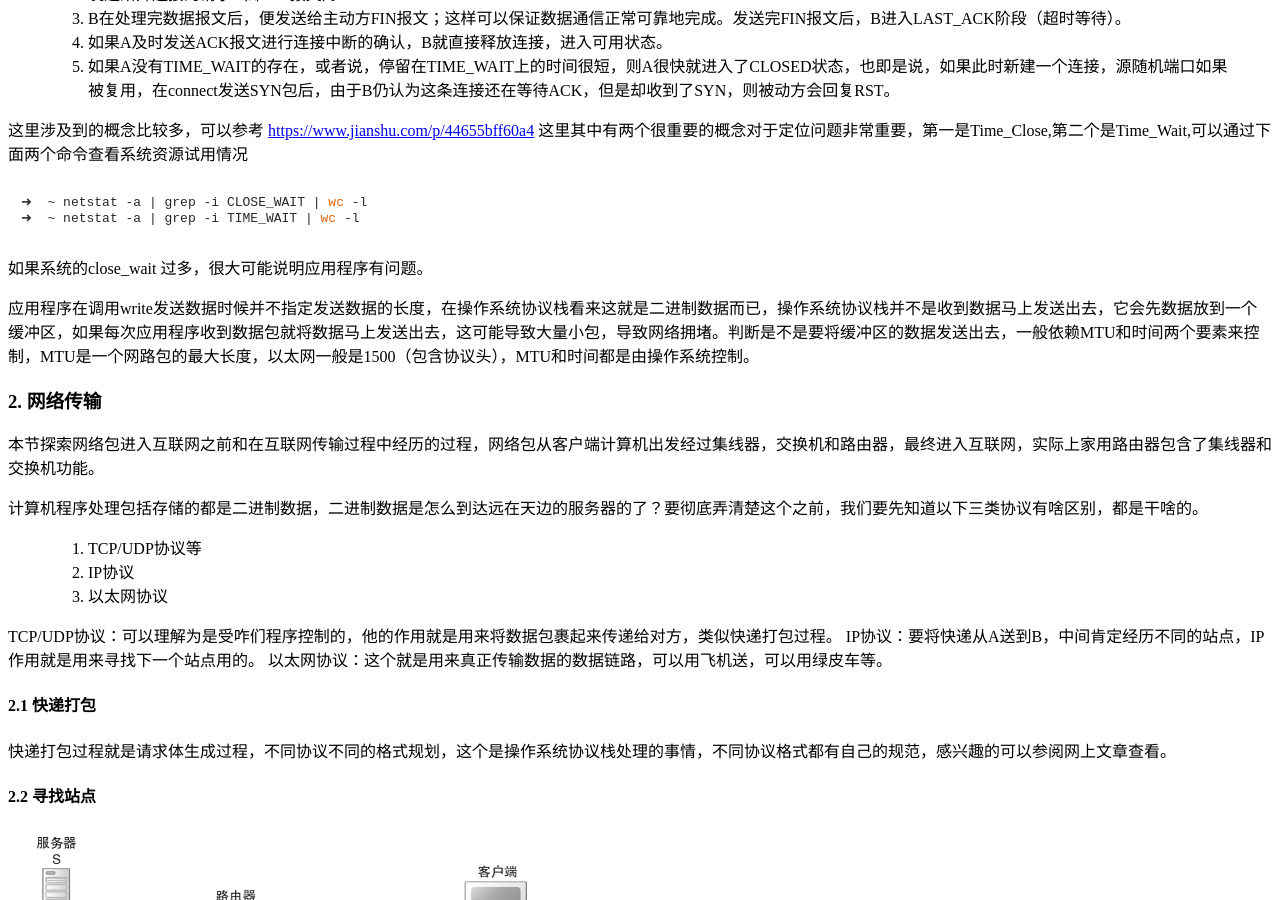
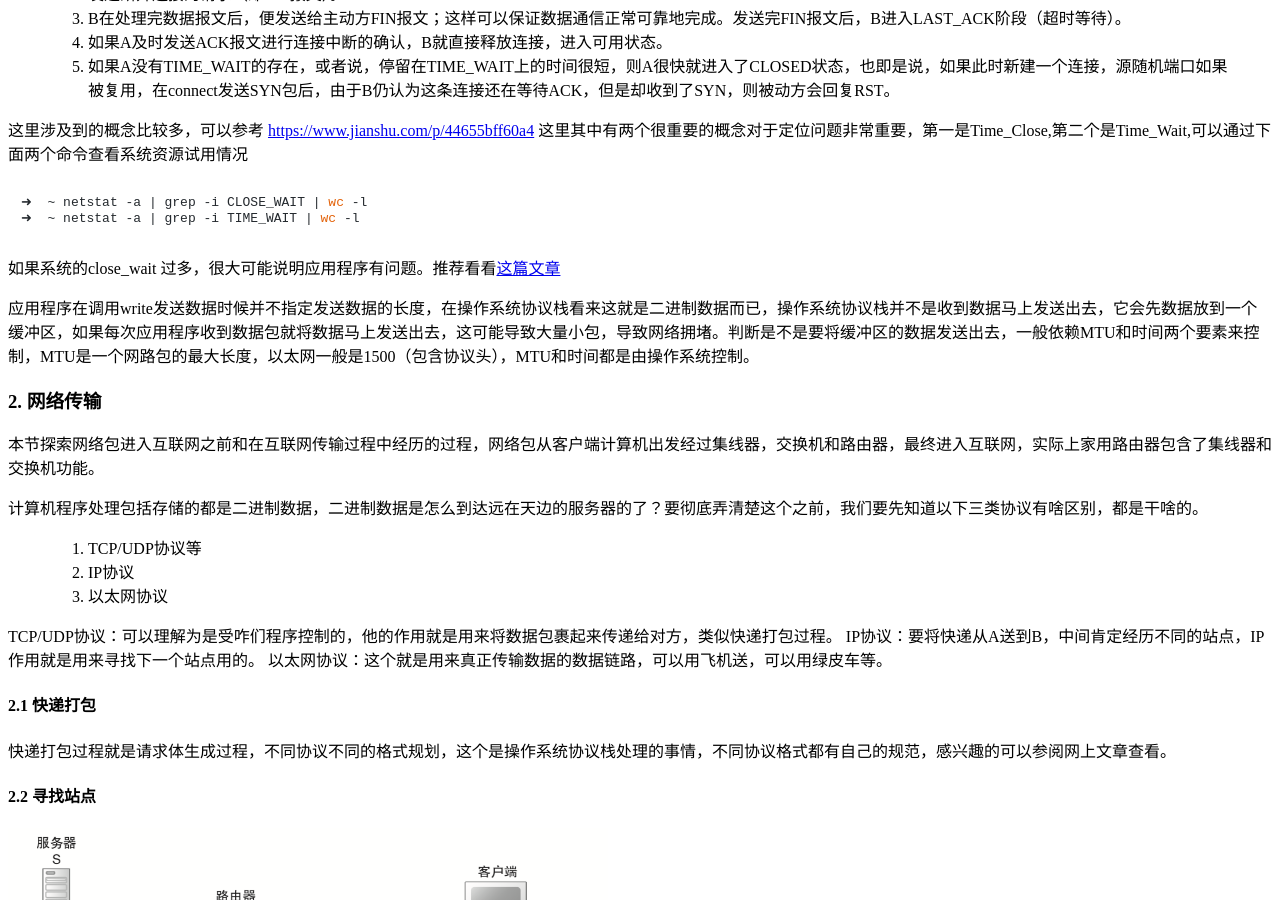
Before and after one commit to kingxt/kingxt.github.io, a Jekyll site: the page built from _posts/2018-10-14-网络是怎样连接的.md, in a window 1280 px wide and 900 px high, scrolled down 6291 px. Built offline with Jekyll 4.4.1, drawn with Linux system fonts in a browser that asks for light colours; nearby versions of some CDN libraries; comment, search, counter and statistics services are not loaded.

Commit message:
update post

````diff
--- a/_posts/2018-10-14-网络是怎样连接的.md
+++ b/_posts/2018-10-14-网络是怎样连接的.md
@@ -100,7 +100,7 @@ TCP发送数据完需要关闭socket通道，就需要经历四次挥手，如
 ➜  ~ netstat -a | grep -i TIME_WAIT | wc -l
 ```
 
-如果系统的close_wait 过多，很大可能说明应用程序有问题。
+如果系统的close_wait 过多，很大可能说明应用程序有问题。推荐看看[这篇文章](https://mp.weixin.qq.com/s/NZqNXdv0esCCUFDYtDy_Hw)
 
 应用程序在调用write发送数据时候并不指定发送数据的长度，在操作系统协议栈看来这就是二进制数据而已，操作系统协议栈并不是收到数据马上发送出去，它会先数据放到一个缓冲区，如果每次应用程序收到数据包就将数据马上发送出去，这可能导致大量小包，导致网络拥堵。判断是不是要将缓冲区的数据发送出去，一般依赖MTU和时间两个要素来控制，MTU是一个网路包的最大长度，以太网一般是1500（包含协议头），MTU和时间都是由操作系统控制。
 
````
